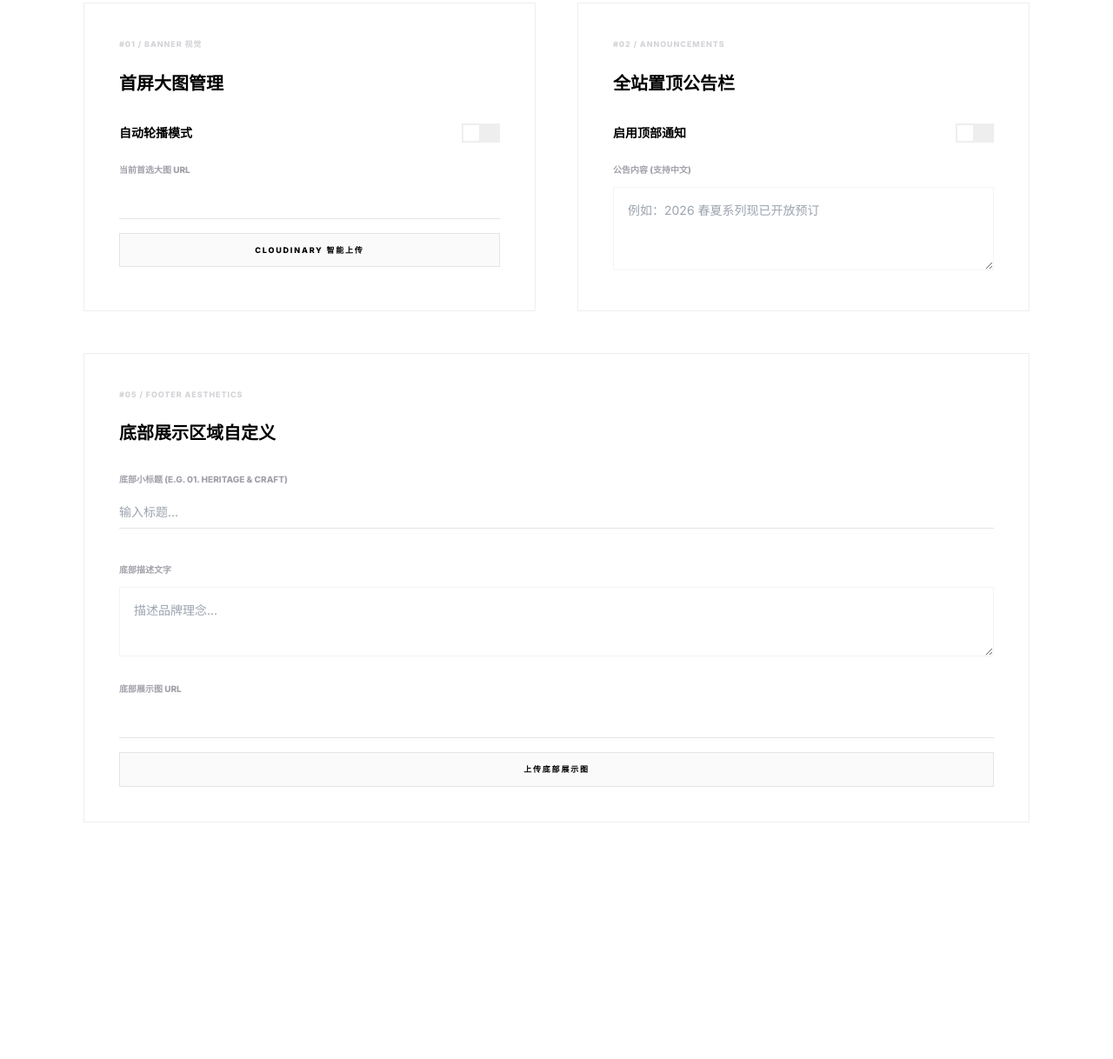
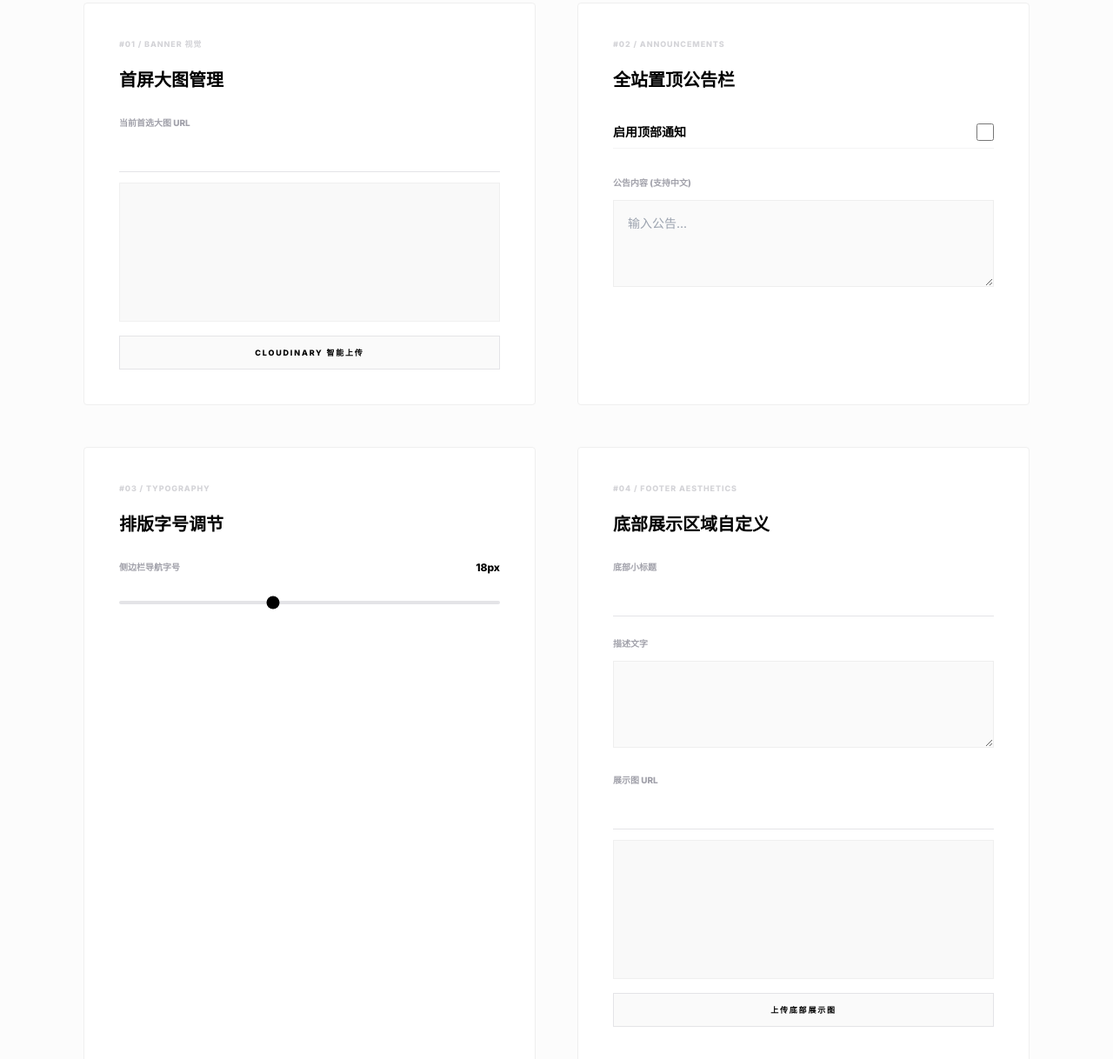
Before and after one commit to bapingufran-netizen/mws-archive, a website: page admin-layout.html in a window 1280 px wide. Shown: the part 362-1580 px from the top of the page at 87% size. Before the commit the page ends 1404 px from the top, so only its background shows below. Drawn offline with nearby package versions, Linux system fonts and the light colour scheme; no server answers; a script that the page names is missing.

Commit message:
Update admin-layout.html

```diff
--- a/admin-layout.html
+++ b/admin-layout.html
@@ -6,112 +6,153 @@
     <script src="https://cdn.tailwindcss.com"></script>
     <script src="https://upload-widget.cloudinary.com/global/all.js" type="text/javascript"></script>
     <style>
-        @import url('https://fonts.googleapis.com/css2?family=Inter:wght@300;400;600;800&display=swap');
-        body { font-family: 'Inter', "Microsoft YaHei", sans-serif; background: #fff; color: #000; }
-        .modern-nav { background: rgba(255, 255, 255, 0.98); border-bottom: 2px solid #000; }
+        @import url('https://fonts.googleapis.com/css2?family=Inter:wght@300;400;600;800&family=Montserrat:wght@700&display=swap');
 
-        .switch-input { display: none; }
-        .switch-label {
-            width: 44px; height: 22px; background: #eee;
-            border-radius: 0; position: relative; cursor: pointer;
-            transition: 0.3s; display: inline-block;
+        body { font-family: 'Inter', "Microsoft YaHei", sans-serif; background: #fcfcfc; color: #000; }
+
+        /* 💡 关键改进：文字框现在可以自由上下拉伸 */
+        textarea {
+            resize: vertical;
+            min-height: 100px;
+            border: 1px solid #eee;
+            transition: all 0.3s ease;
         }
-        .switch-label::after {
-            content: ''; position: absolute; top: 2px; left: 2px;
-            width: 18px; height: 18px; background: #fff; transition: 0.3s;
+        textarea:focus { border-color: #000; background: #fff; }
+
+        .config-card {
+            background: #fff;
+            border: 1px solid #efefef;
+            border-radius: 4px; /* 保持硬朗工业风 */
+            transition: 0.3s;
         }
-        .switch-input:checked + .switch-label { background: #000; }
-        .switch-input:checked + .switch-label::after { left: 24px; }
+        .config-card:hover { border-color: #000; box-shadow: 0 10px 30px rgba(0,0,0,0.05); }
 
-        .config-card { border: 1px solid #eee; transition: 0.4s; }
-        .config-card:hover { border-color: #000; }
+        /* 🖼️ 实时预览区：解决图片上传后看不见的问题 */
+        .preview-container {
+            width: 100%;
+            height: 160px;
+            background: #f9f9f9;
+            margin-top: 12px;
+            display: flex;
+            align-items: center;
+            justify-content: center;
+            overflow: hidden;
+            border: 1px solid #f0f0f0;
+        }
+        .preview-container img { max-width: 100%; max-height: 100%; object-fit: contain; }
+
+        /* 滑块样式 */
+        input[type=range] { accent-color: #000; cursor: pointer; }
 
         .btn-press:active { transform: scale(0.98); }
+
+        /* 自定义滚动条 */
+        ::-webkit-scrollbar { width: 4px; }
+        ::-webkit-scrollbar-thumb { background: #000; }
     </style>
 </head>
 <body class="min-h-screen">
 
-    <nav class="modern-nav fixed top-0 w-full z-50 px-8 lg:px-12 py-6 flex justify-between items-center">
+    <nav class="fixed top-0 w-full z-50 px-8 lg:px-12 py-6 bg-white border-b-2 border-black flex justify-between items-center">
         <div class="flex items-center gap-12">
             <h1 class="text-2xl font-extrabold tracking-tighter uppercase">M.W.S / DESIGN</h1>
-            <button onclick="location.href='admin-console.html'" class="text-[10px] font-bold tracking-widest btn-press">返回中枢</button>
+            <button onclick="location.href='admin-console.html'" class="text-[10px] font-bold tracking-widest uppercase hover:underline">返回中枢</button>
         </div>
-        <button id="save-btn" onclick="saveAllConfigs()" class="bg-black text-white px-8 py-3 text-[11px] font-black uppercase btn-press shadow-xl">应用全局变更</button>
+        <button id="save-btn" onclick="saveAllConfigs()" class="bg-black text-white px-10 py-3 text-[11px] font-black uppercase btn-press shadow-xl transition-all hover:bg-zinc-800">应用全局变更</button>
     </nav>
 
     <main class="pt-40 px-8 lg:px-24 pb-24 max-w-7xl mx-auto">
         <header class="mb-20">
             <h2 class="text-6xl font-light tracking-tighter mb-4">视觉引擎</h2>
-            <p class="text-[10px] font-bold text-zinc-400 tracking-[0.4em] uppercase font-bold">Display Engine & Layout Configuration</p>
+            <p class="text-[10px] font-bold text-zinc-400 tracking-[0.4em] uppercase">Display Engine & Layout Configuration</p>
             <div class="w-16 h-[2px] bg-black mt-8"></div>
         </header>
 
-        <div class="grid grid-cols-1 md:grid-cols-2 gap-12">
+        <div class="grid grid-cols-1 lg:grid-cols-2 gap-12">
+
             <section class="config-card p-10">
                 <p class="text-[9px] font-black text-zinc-300 uppercase tracking-widest mb-6">#01 / Banner 视觉</p>
-                <h3 class="text-xl font-black mb-8">首屏大图管理</h3>
-                <div class="space-y-6">
-                    <div class="flex justify-between items-center">
-                        <span class="text-sm font-bold">自动轮播模式</span>
-                        <input type="checkbox" id="autoPlay" class="switch-input">
-                        <label for="autoPlay" class="switch-label"></label>
-                    </div>
+                <h3 class="text-xl font-black mb-8 leading-none">首屏大图管理</h3>
+                <div class="space-y-8">
                     <div>
                         <p class="text-[10px] font-bold mb-3 text-zinc-400 uppercase">当前首选大图 URL</p>
-                        <input type="text" id="hero-url-input" class="w-full border-b border-zinc-200 py-2 text-sm outline-none focus:border-black transition mb-4">
-                        <button onclick="openUploadWidget('hero-url-input')" class="w-full py-3 bg-zinc-50 border border-zinc-200 text-[9px] font-bold tracking-[0.2em] uppercase hover:bg-black hover:text-white transition duration-500">
-                            Cloudinary 智能上传
-                        </button>
+                        <input type="text" id="hero-url-input" class="w-full border-b border-zinc-200 py-2 text-sm outline-none focus:border-black transition" oninput="updateLivePreview('hero-url-input', 'hero-preview')">
+                        <div class="preview-container"><img id="hero-preview" src=""></div>
+                        <button onclick="openUploadWidget('hero-url-input')" class="w-full mt-4 py-3 bg-zinc-50 border border-zinc-200 text-[9px] font-bold tracking-[0.2em] uppercase hover:bg-black hover:text-white transition duration-500">Cloudinary 智能上传</button>
                     </div>
                 </div>
             </section>
 
             <section class="config-card p-10">
                 <p class="text-[9px] font-black text-zinc-300 uppercase tracking-widest mb-6">#02 / Announcements</p>
-                <h3 class="text-xl font-black mb-8">全站置顶公告栏</h3>
-                <div class="space-y-6">
-                    <div class="flex justify-between items-center">
+                <h3 class="text-xl font-black mb-8 leading-none">全站置顶公告栏</h3>
+                <div class="space-y-8">
+                    <div class="flex justify-between items-center py-2 border-b border-zinc-100">
                         <span class="text-sm font-bold">启用顶部通知</span>
-                        <input type="checkbox" id="showNotice" class="switch-input">
-                        <label for="showNotice" class="switch-label"></label>
+                        <input type="checkbox" id="showNotice" class="w-5 h-5 accent-black cursor-pointer">
                     </div>
                     <div>
                         <p class="text-[10px] font-bold mb-3 text-zinc-400 uppercase">公告内容 (支持中文)</p>
-                        <textarea id="noticeContent" class="w-full border border-zinc-100 p-4 text-sm outline-none focus:border-black transition h-24" placeholder="例如：2026 春夏系列现已开放预订"></textarea>
+                        <textarea id="noticeContent" class="w-full p-4 text-sm outline-none bg-zinc-50 focus:bg-white transition" placeholder="输入公告..."></textarea>
                     </div>
                 </div>
             </section>
+
+            <section class="config-card p-10">
+                <p class="text-[9px] font-black text-zinc-300 uppercase tracking-widest mb-6">#03 / Typography</p>
+                <h3 class="text-xl font-black mb-8 leading-none">排版字号调节</h3>
+                <div class="space-y-8">
+                    <div>
+                        <div class="flex justify-between mb-4">
+                            <p class="text-[10px] font-bold text-zinc-400 uppercase">侧边栏导航字号</p>
+                            <span id="size-display" class="text-xs font-bold">18px</span>
+                        </div>
+                        <input type="range" id="fontSizeSlider" min="14" max="24" value="18" class="w-full h-1 bg-zinc-200 rounded-lg appearance-none" oninput="updateFontSize(this.value)">
+                    </div>
+                </div>
+            </section>
+
+            <section class="config-card p-10">
+                <p class="text-[9px] font-black text-zinc-300 uppercase tracking-widest mb-6">#04 / Footer Aesthetics</p>
+                <h3 class="text-xl font-black mb-8 leading-none">底部展示区域自定义</h3>
+                <div class="space-y-6">
+                    <div>
+                        <p class="text-[10px] font-bold mb-3 text-zinc-400 uppercase">底部小标题</p>
+                        <input type="text" id="footer-title-input" class="w-full border-b border-zinc-200 py-2 text-sm outline-none focus:border-black transition">
+                    </div>
+                    <div>
+                        <p class="text-[10px] font-bold mb-3 text-zinc-400 uppercase">描述文字</p>
+                        <textarea id="footer-desc-input" class="w-full p-4 text-sm outline-none bg-zinc-50 focus:bg-white transition"></textarea>
+                    </div>
+                    <div>
+                        <p class="text-[10px] font-bold mb-3 text-zinc-400 uppercase">展示图 URL</p>
+                        <input type="text" id="footer-img-input" class="w-full border-b border-zinc-200 py-2 text-sm outline-none focus:border-black transition" oninput="updateLivePreview('footer-img-input', 'footer-preview')">
+                        <div class="preview-container"><img id="footer-preview" src=""></div>
+                        <button onclick="openUploadWidget('footer-img-input')" class="w-full mt-4 py-3 bg-zinc-50 border border-zinc-200 text-[9px] font-bold tracking-[0.2em] uppercase hover:bg-black hover:text-white transition duration-500">上传底部展示图</button>
+                    </div>
+                </div>
+            </section>
+
         </div>
-
-        <section class="config-card p-10 mt-12">
-            <p class="text-[9px] font-black text-zinc-300 uppercase tracking-widest mb-6">#05 / Footer Aesthetics</p>
-            <h3 class="text-xl font-black mb-8">底部展示区域自定义</h3>
-            <div class="space-y-6">
-                <div>
-                    <p class="text-[10px] font-bold mb-3 text-zinc-400 uppercase">底部小标题 (e.g. 01. HERITAGE & CRAFT)</p>
-                    <input type="text" id="footer-title-input" placeholder="输入标题..." class="w-full border-b border-zinc-200 py-2 text-sm outline-none focus:border-black transition mb-4">
-                </div>
-                <div>
-                    <p class="text-[10px] font-bold mb-3 text-zinc-400 uppercase">底部描述文字</p>
-                    <textarea id="footer-desc-input" class="w-full border border-zinc-100 p-4 text-sm outline-none focus:border-black transition h-20" placeholder="描述品牌理念..."></textarea>
-                </div>
-                <div>
-                    <p class="text-[10px] font-bold mb-3 text-zinc-400 uppercase">底部展示图 URL</p>
-                    <input type="text" id="footer-img-input" class="w-full border-b border-zinc-200 py-2 text-sm outline-none focus:border-black transition mb-4">
-                    <button onclick="openUploadWidget('footer-img-input')" class="w-full py-3 bg-zinc-50 border border-zinc-200 text-[9px] font-bold tracking-[0.2em] uppercase hover:bg-black hover:text-white transition duration-500">
-                        上传底部展示图
-                    </button>
-                </div>
-            </div>
-        </section>
     </main>
 
     <script>
+        // 保持你原始的配置不变
         const cloudName = "dbyud7vlz";
         const uploadPreset = "aliang";
         const ADMIN_AUTH_KEY = "MWS2026";
 
-        // 通用上传组件，支持多个目标
+        // 🖼️ 实时预览逻辑：不破坏原有逻辑，仅增加视觉反馈
+        function updateLivePreview(inputId, imgId) {
+            const url = document.getElementById(inputId).value;
+            if(url) document.getElementById(imgId).src = url;
+        }
+
+        function updateFontSize(val) {
+            document.getElementById('size-display').innerText = val + 'px';
+            // 注意：这里不直接操作 index.html，数据会随 saveAllConfigs 一起发送
+        }
+
         function openUploadWidget(targetId) {
             cloudinary.openUploadWidget({
                 cloudName: cloudName,
@@ -122,38 +163,42 @@
                 theme: "minimal"
             }, (error, result) => {
                 if (!error && result && result.event === "success") {
-                    document.getElementById(targetId).value = result.info.secure_url;
+                    const url = result.info.secure_url;
+                    document.getElementById(targetId).value = url;
+                    // 自动刷新预览图
+                    const previewId = targetId === 'hero-url-input' ? 'hero-preview' : 'footer-preview';
+                    document.getElementById(previewId).src = url;
                 }
             });
         }
 
-        // 页面初始化：获取当前数据库配置
         async function fetchCurrentConfigs() {
             try {
                 const res = await fetch('/api/settings');
                 const config = await res.json();
 
-                if (config.hero_banner) document.getElementById('hero-url-input').value = config.hero_banner;
-                if (config.hero_autoplay) document.getElementById('autoPlay').checked = (config.hero_autoplay === "on");
+                // 严格匹配原始 ID
+                if (config.hero_banner) {
+                    document.getElementById('hero-url-input').value = config.hero_banner;
+                    document.getElementById('hero-preview').src = config.hero_banner;
+                }
                 if (config.show_notice) document.getElementById('showNotice').checked = (config.show_notice === "true");
                 if (config.notice_content) document.getElementById('noticeContent').value = config.notice_content;
-
-                // 加载底部配置
                 if (config.footer_title) document.getElementById('footer-title-input').value = config.footer_title;
                 if (config.footer_desc) document.getElementById('footer-desc-input').value = config.footer_desc;
-                if (config.footer_img) document.getElementById('footer-img-input').value = config.footer_img;
-            } catch (err) {
-                console.error("配置加载失败", err);
-            }
+                if (config.footer_img) {
+                    document.getElementById('footer-img-input').value = config.footer_img;
+                    document.getElementById('footer-preview').src = config.footer_img;
+                }
+            } catch (err) { console.error("加载配置失败"); }
         }
 
         async function saveAllConfigs() {
             const btn = document.getElementById('save-btn');
 
-            // 构建发送到后端的数据包
+            // 严格遵循你之前的 Payload 结构
             const payload = {
                 "hero_banner": document.getElementById('hero-url-input').value,
-                "hero_autoplay": document.getElementById('autoPlay').checked ? "on" : "off",
                 "show_notice": document.getElementById('showNotice').checked ? "true" : "false",
                 "notice_content": document.getElementById('noticeContent').value,
                 "footer_title": document.getElementById('footer-title-input').value,
@@ -167,15 +212,11 @@
             try {
                 const response = await fetch('/api/settings', {
                     method: 'POST',
-                    headers: {
-                        'Content-Type': 'application/json',
-                        'x-mws-auth': ADMIN_AUTH_KEY
-                    },
+                    headers: { 'Content-Type': 'application/json', 'x-mws-auth': ADMIN_AUTH_KEY },
                     body: JSON.stringify(payload)
                 });
 
-                const result = await response.json();
-                if (result.success) {
+                if (response.ok) {
                     btn.innerText = "变更已全站生效";
                     btn.style.backgroundColor = "#16a34a";
                 }
@@ -191,7 +232,6 @@
             }, 2000);
         }
 
-        // 入口启动
         window.onload = fetchCurrentConfigs;
     </script>
 </body>
```
